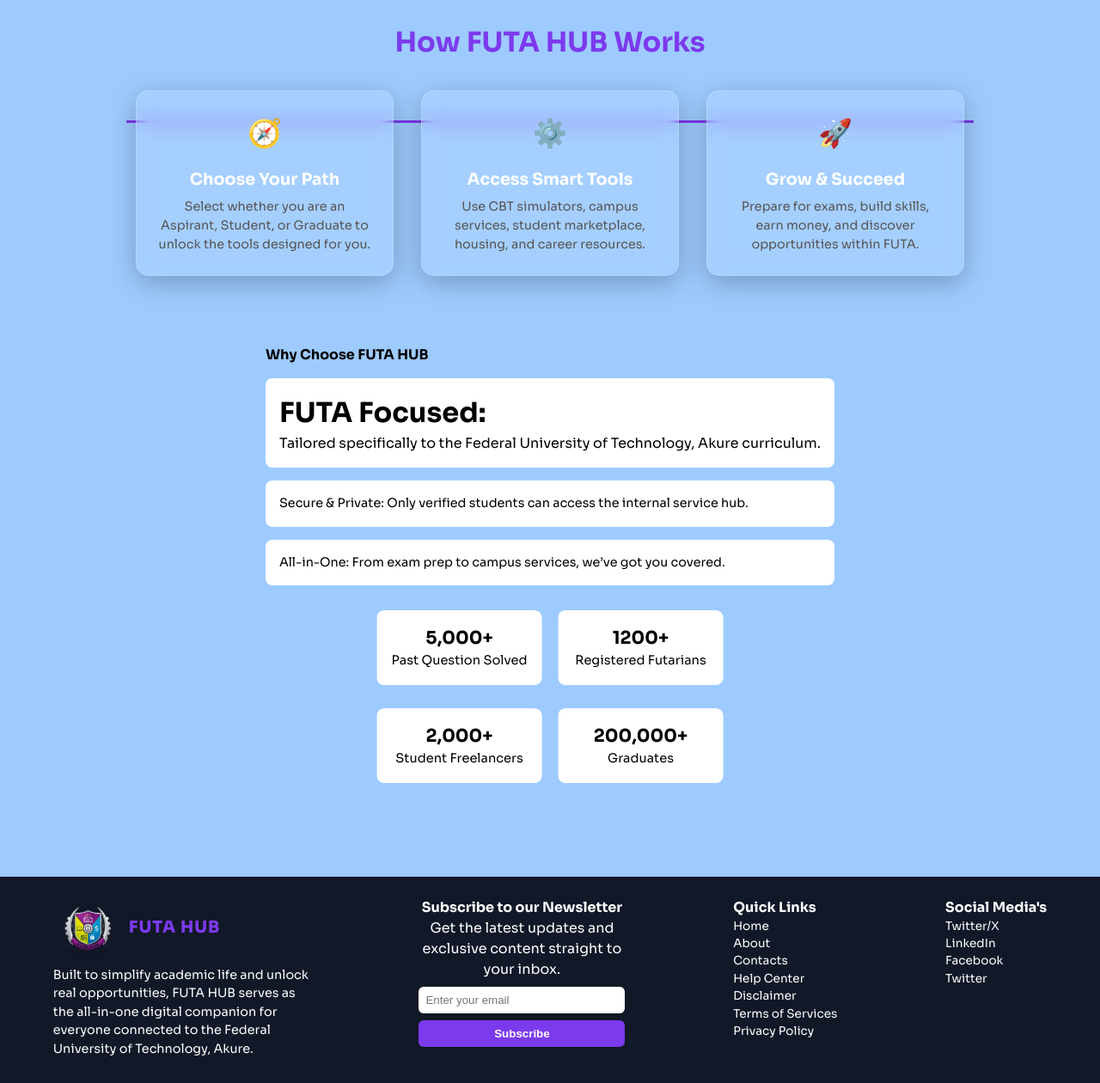
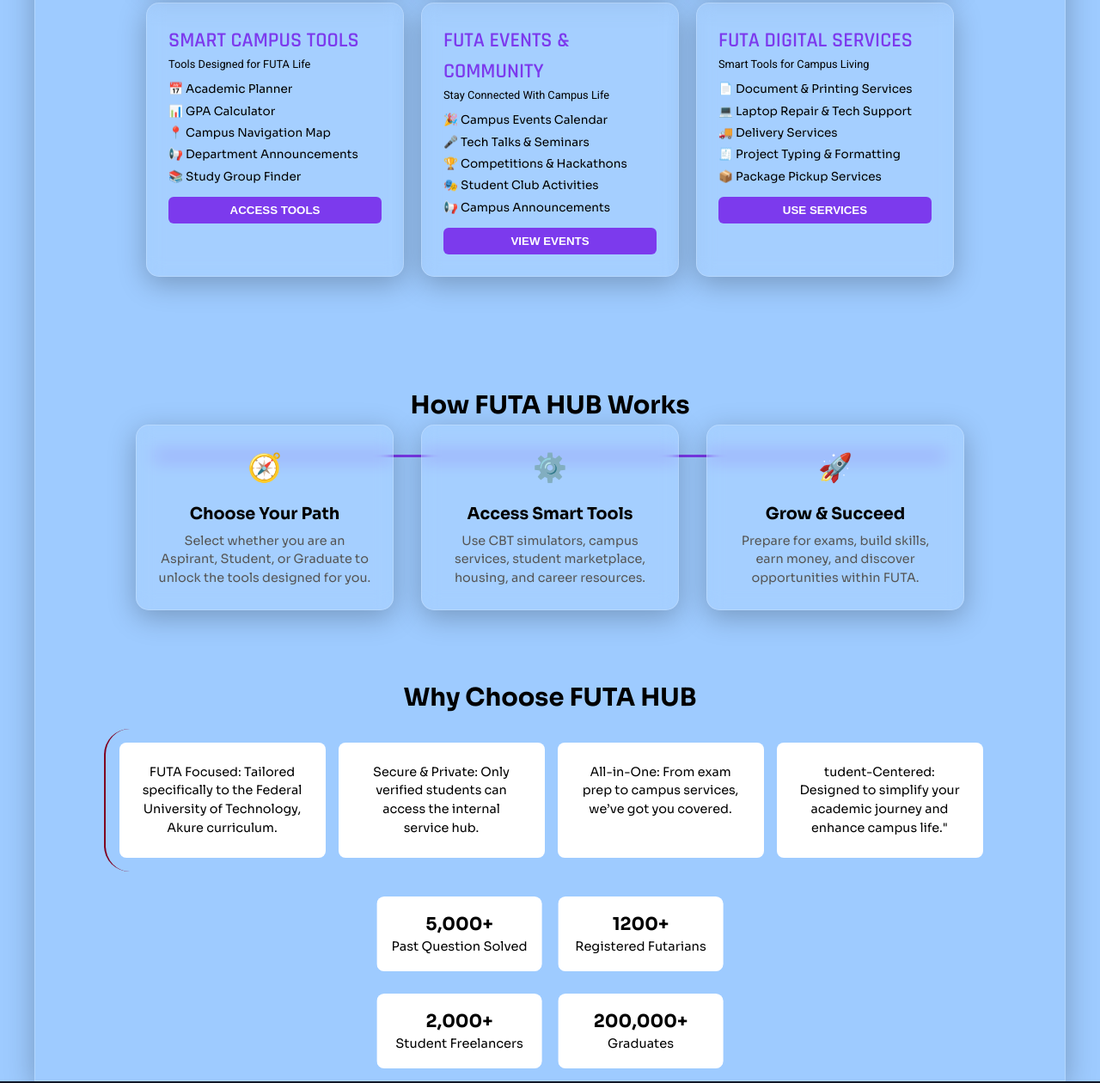
Before and after one commit to D-Media01/FUTA-HUB, a plain HTML site: page index.html in a window 1280 px wide. Shown: the part 1301-2561 px from the top of the page at 86% size. Drawn offline with Linux system fonts and the light colour scheme.

Commit message:
no message

```diff
--- a/index.html
+++ b/index.html
@@ -13,8 +13,6 @@
 </head>
 
 <body>
-
-    <div class="main-container">
 
     <!-- HEADER -->
         <header class="header">
@@ -54,14 +52,27 @@
 
         </div>
 
+    <div class="main-container">
+
+
+
 
 
 
         <!-- Aspirant and Futarians Section -->
+
+
+            <h2 class="hub section-title">
+                Choose Your Portal
+            </h2>
+                <p class="hub-section-subtitle">
+                    Select the section that matches your journey with FUTA.
+                </p>
+
         <div class="aspirant-futarians-container">
 
             <!-- Aspirant Card -->
-            <div class="aspirant-card card animate-on-scroll">
+            <div class="aspirant-card card glass-card animate-on-scroll">
                 <h4 class="section-head">THE ASPIRANT PORTAL</h4>
                 <p class="section-text">General Users & Exam Prep</p>
                 <div class="features-list">
@@ -74,7 +85,7 @@
             </div>
 
             <!-- Futarian Card -->
-            <div class="futarian-card card animate-on-scroll">
+            <div class="futarian-card card glass-card animate-on-scroll">
                 <h4 class="section-head">THE FUTARIAN HUB</h4>
                 <p class="section-text">Exclusive for FUTA Students</p>
                 <div class="features-list">
@@ -89,7 +100,7 @@
                 <button id="access-button" class="access-key-button">ENTER HUB</button>
             </div>
 
-            <div class="aspirant-card card animate-on-scroll">
+            <div class="aspirant-card card glass-card animate-on-scroll">
                 <h4 class="section-head">THE FUTA CAREER HUB</h4>
                 <p class="section-text">Internships • Scholarships • Campus Jobs</p>
 
@@ -103,6 +114,53 @@
 
                 <button class="access-key-button">BROWSE OPPORTUNITIES</button>
             </div>
+
+            <div class="tools-card card glass-card animate-on-scroll">
+                <h4 class="section-head">SMART CAMPUS TOOLS</h4>
+                <p class="section-text">Tools Designed for FUTA Life</p>
+
+                <div class="features-list">
+                    <p class="features-item">📅 Academic Planner</p>
+                    <p class="features-item">📊 GPA Calculator</p>
+                    <p class="features-item">📍 Campus Navigation Map</p>
+                    <p class="features-item">📢 Department Announcements</p>
+                    <p class="features-item">📚 Study Group Finder</p>
+                </div>
+
+                <button class="access-key-button">ACCESS TOOLS</button>
+            </div>
+
+            <div class="events-card card glass-card animate-on-scroll">
+                <h4 class="section-head">FUTA EVENTS & COMMUNITY</h4>
+                <p class="section-text">Stay Connected With Campus Life</p>
+
+                <div class="features-list">
+                    <p class="features-item">🎉 Campus Events Calendar</p>
+                    <p class="features-item">🎤 Tech Talks & Seminars</p>
+                    <p class="features-item">🏆 Competitions & Hackathons</p>
+                    <p class="features-item">🎭 Student Club Activities</p>
+                    <p class="features-item">📢 Campus Announcements</p>
+                </div>
+
+                <button class="access-key-button">VIEW EVENTS</button>
+            </div>
+
+            <div class="services-card card glass-card animate-on-scroll">
+                <h4 class="section-head">FUTA DIGITAL SERVICES</h4>
+                <p class="section-text">Smart Tools for Campus Living</p>
+
+                <div class="features-list">
+                    <p class="features-item">📄 Document & Printing Services</p>
+                    <p class="features-item">💻 Laptop Repair & Tech Support</p>
+                    <p class="features-item">🚚 Delivery Services</p>
+                    <p class="features-item">🧾 Project Typing & Formatting</p>
+                    <p class="features-item">📦 Package Pickup Services</p>
+                </div>
+
+                <button class="access-key-button">USE SERVICES</button>
+            </div>
+
+
 
         </div>
 
@@ -147,11 +205,13 @@
 
 
         <!-- Why Choose Us Section -->
-        <div class="why-choose-us">
-            <h4>Why Choose <span class="futa-hub-text">FUTA HUB</span></h4>
+        <section class="why-choose-us">
+            <h4 class="section-title">Why Choose <span class="futa-hub-text">FUTA HUB</span></h4>
+
+            <div class="why-choose-us-group">
                 <div class="why-choose-us-card">
                     <p class="why-choose-us-text">
-                    <h1>FUTA Focused:</h1> Tailored specifically to the
+                        FUTA Focused: Tailored specifically to the
                         Federal University of Technology, Akure curriculum.
                     </p>
                 </div>
@@ -170,7 +230,16 @@
                     </p>
                 </div>
 
+                <div class="why-choose-us-card">
+                    <p class="why-choose-us-text">
+                        tudent-Centered: Designed to simplify your academic
+                        journey and enhance campus life."
+                    </p>
                 </div>
+            </div>
+
+        </section>
+
 
         <!-- Quick Stats Section -->
         <div class="stats-container">
@@ -194,6 +263,10 @@
                 <h4 class="stat-value">200,000+</h4>
                 <p class="stat-text">Graduates</p>
             </div>
+
+        </div>
+
+
 
     </div>
 
@@ -249,8 +322,6 @@
 
         </footer>
 
-    </div>
-
     <script>
         const observer = new IntersectionObserver((entries)=>{
             entries.forEach(entry=>{
@@ -265,6 +336,7 @@
 
         document.querySelectorAll(".animate-on-scroll")
         .forEach(el=>observer.observe(el));
+
     </script>
 
 </body>
--- a/styles.css
+++ b/styles.css
@@ -37,11 +37,15 @@
 /* ============================= */
 
 .main-container {
-    width: 100%;
+    max-width: 1200px;
     margin: 0 auto;
     display: flex;
     flex-direction: column;
     align-items: center;
+    border: 1px solid rgba(255,255,255,0.2);
+
+    box-shadow: 0 8px 32px rgba(0,0,0,0.25);
+
 }
 
 /* ============================= */
@@ -136,8 +140,8 @@
 
     background: linear-gradient(
         270deg,
-        #9ec5ff,
-        #c8e0ff,
+        #0a2349,
+        #253549,
         #9ec5ff
     );
 
@@ -259,8 +263,11 @@
 /* ============================= */
 
 .aspirant-futarians-container {
+    width: 100%;
     display: flex;
-    flex-direction: column;
+    flex-direction: row;
+    justify-content: center;
+    flex-wrap: wrap;
     gap: 20px;
     padding: 1rem;
 }
@@ -356,10 +363,10 @@
 }
 
 .section-title{
-    font-size:2rem;
+    font-size: 1.8rem;
     font-weight:700;
-    margin-bottom:2rem;
-    color:#7C3AED;
+
+    color: black;
 }
 
 .steps-container{
@@ -473,7 +480,7 @@
 
     box-shadow: 0 8px 32px rgba(0,0,0,0.25);
 
-    color: white;
+    color: black;
 
     transition: transform 0.3s ease;
 }
@@ -485,6 +492,9 @@
 .glass-card:hover{
     transform: translateY(-8px);
 }
+
+/* ====================== */
+
 
 .section-head {
     font-size: 1.5rem;
@@ -581,13 +591,29 @@
 .why-choose-us {
     display: flex;
     flex-direction: column;
+    justify-content: center;
+    text-align: center;
     gap: 15px;
     padding: 1rem;
+
+}
+
+.why-choose-us-group {
+    display: flex;
+    flex-direction: row;
+    justify-content: center;
+    flex-wrap: wrap;
+    gap: 15px;
+    padding: 1rem;
+    border-left: #800020 solid 2px;
+    border-radius: 30px;
 }
 
 .why-choose-us-card {
+    display: flex;
+    width: 15rem;
     background-color: white;
-    padding: 1rem;
+    padding: 1.5rem;
     border-radius: 8px;
 }
 
@@ -605,7 +631,6 @@
     color: white;
     padding: 1.5rem 1rem;
     align-self: center;
-    margin-top: 6rem;
 }
 
 .footer-container{
```
Lines whose indentation alone changed are shown as unchanged.
